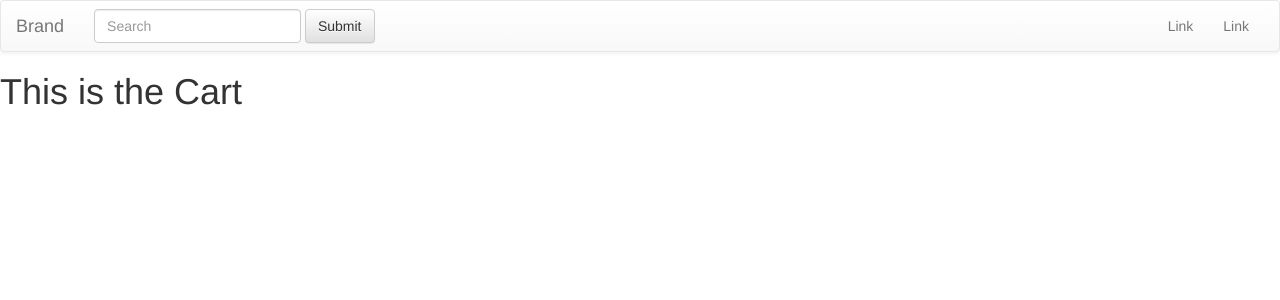
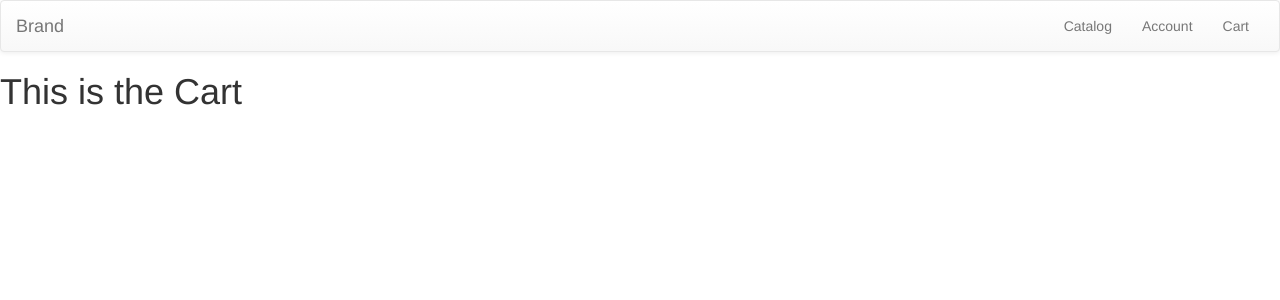
Before and after one commit to palinalif/ship_o_cereal, a Django app: page /cart/ in a window 1280 px wide. Shown: the top 300 px of the page. Run offline with Django 3.2, Linux system fonts and the light colour scheme; some libraries are stand-ins or nearby versions.

Commit message:
Basic things for catalog in progress, CSS won't work

```diff
--- /dev/null
+++ b/static/css/catalog.css
@@ -0,0 +1,4 @@
+.cereal-img {
+    border:10px rebeccapurple;
+    height:25%;
+}
--- a/templates/base.html
+++ b/templates/base.html
@@ -27,15 +27,10 @@
 
         <!-- Collect the nav links, forms, and other content for toggling -->
         <div class="collapse navbar-collapse" id="bs-example-navbar-collapse-1">
-          <form class="navbar-form navbar-left">
-            <div class="form-group">
-              <input type="text" class="form-control" placeholder="Search">
-            </div>
-            <button type="submit" class="btn btn-default">Submit</button>
-          </form>
           <ul class="nav navbar-nav navbar-right">
-            <li><a href="#">Link</a></li>
-              <li><a href="#">Link</a></li>
+            <li><a href="#">Catalog</a></li>
+              <li><a href="#">Account</a></li>
+              <li><a href="#">Cart</a></li>
           </ul>
         </div><!-- /.navbar-collapse -->
       </div><!-- /.container-fluid -->
```
Also changed, not shown: templates/catalog/index.html (+16 -0 lines).
